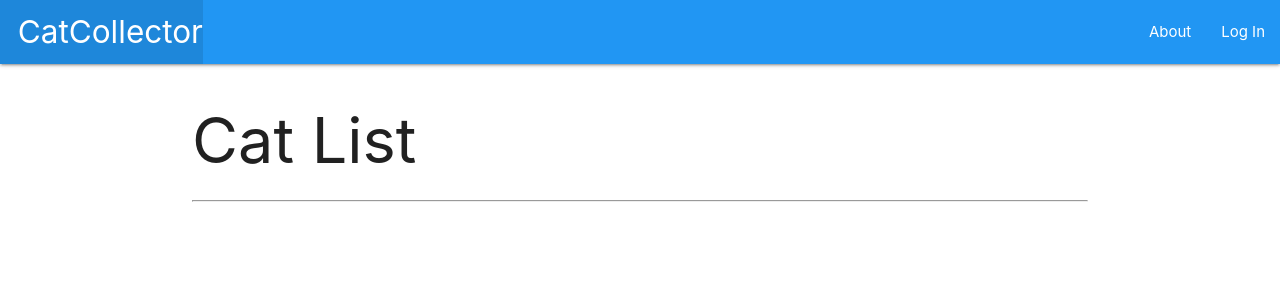
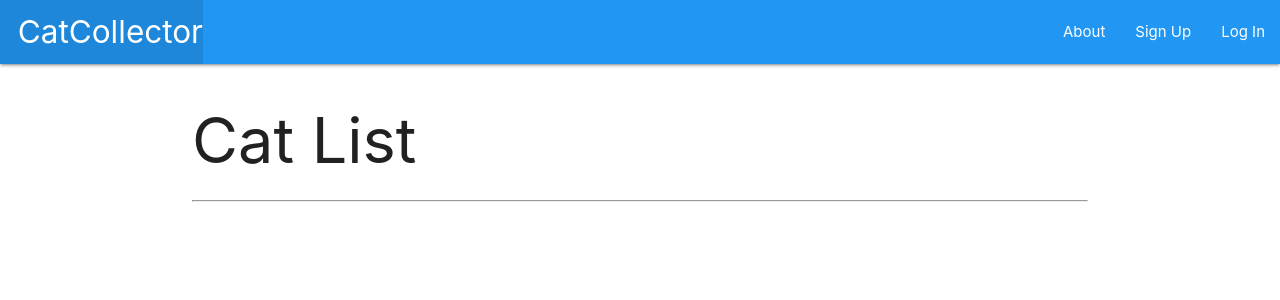
Before and after one commit to DavidGriffinMartin/Cat-Collector, a Django app: page /cats/ in a window 1280 px wide. Shown: the top 300 px of the page. Run offline with Django 4.2, Linux system fonts and the light colour scheme; data that the repository does not hold is empty.

Commit message:
wip: Adds sign up link to nav bar.

```diff
--- a/main_app/templates/base.html
+++ b/main_app/templates/base.html
@@ -37,6 +37,7 @@
             <li><a href="{% url 'toys_create' %}">Add a Toy</a></li>
             <li><a href="{% url 'logout' %}">Log Out</a></li>
             {% else %}
+            <li><a href="{% url 'signup' %}">Sign Up</a></li>
             <li><a href="{% url 'login' %}">Log In</a></li>
             {% endif %}
           </ul>
```
